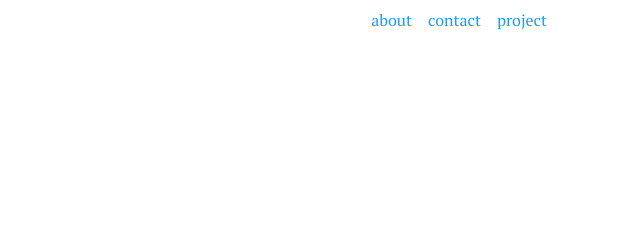
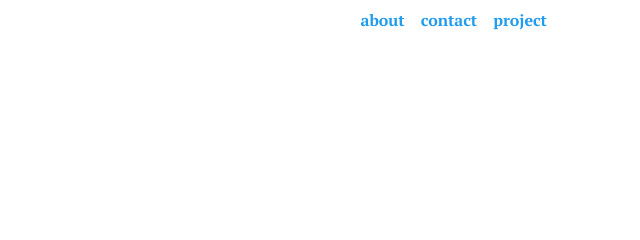
Before and after one commit to kurtobando/simple-portfolio, a Gatsby site: page / in a window 1280 px wide. Shown: the top 240 px of the page, 640-1280 px from the left. Built offline with nearby package versions, Linux system fonts and the light colour scheme; Gatsby itself is replaced by a stand-in of ours.

Commit message:
set text to font bold

```diff
--- a/src/component/navigation.js
+++ b/src/component/navigation.js
@@ -4,7 +4,7 @@ import { Link } from "gatsby"
 const Navigation = () => {
 	return(
 		<Fragment>
-			<div className="d-flex flex-wrap justify-content-end">
+			<div className="d-flex flex-wrap justify-content-end font-weight-bold">
 				<Link className="m-2" to="/">about</Link>
 				<Link className="m-2" to="/contact">contact</Link>
 				<Link className="m-2" to="/project">project</Link>
```
